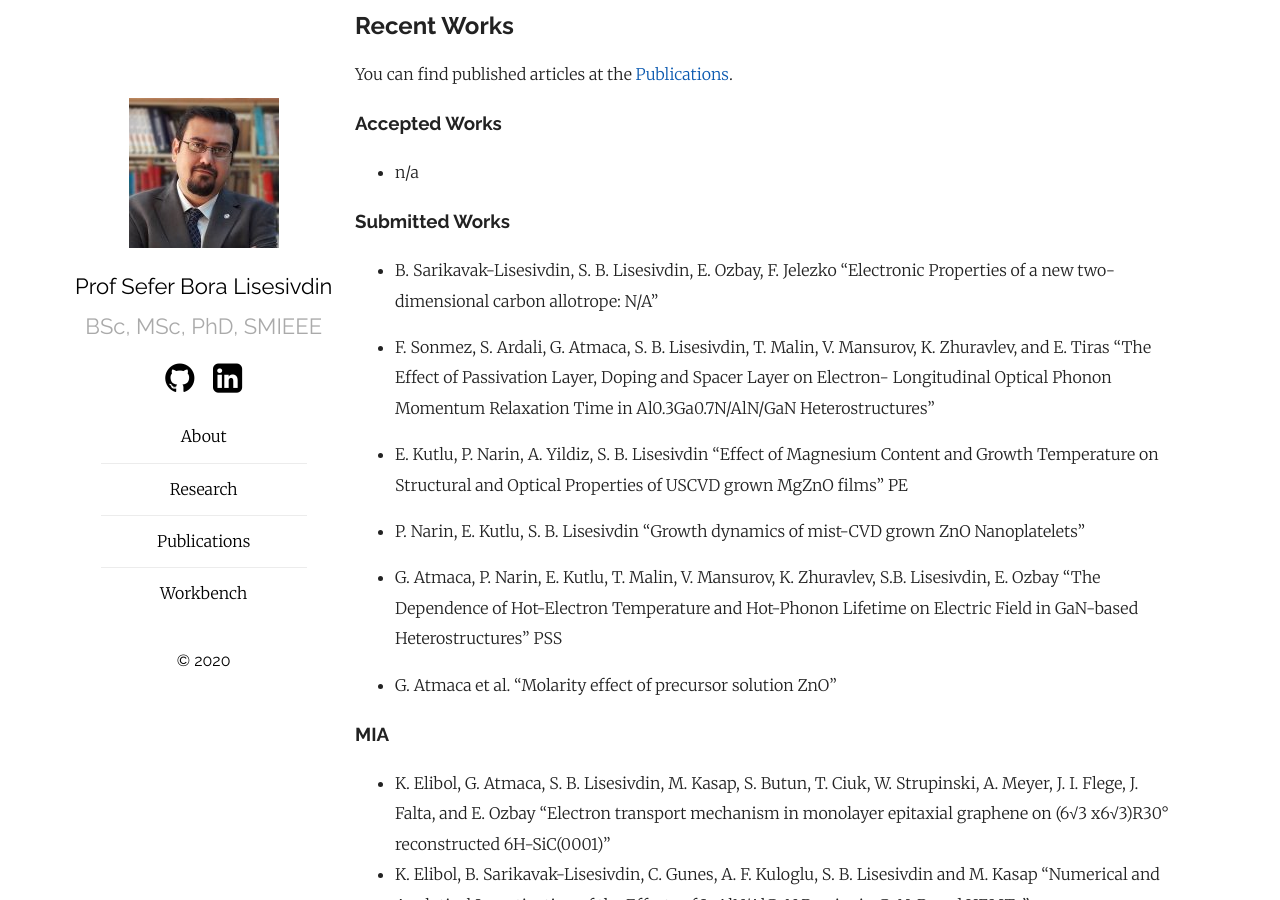
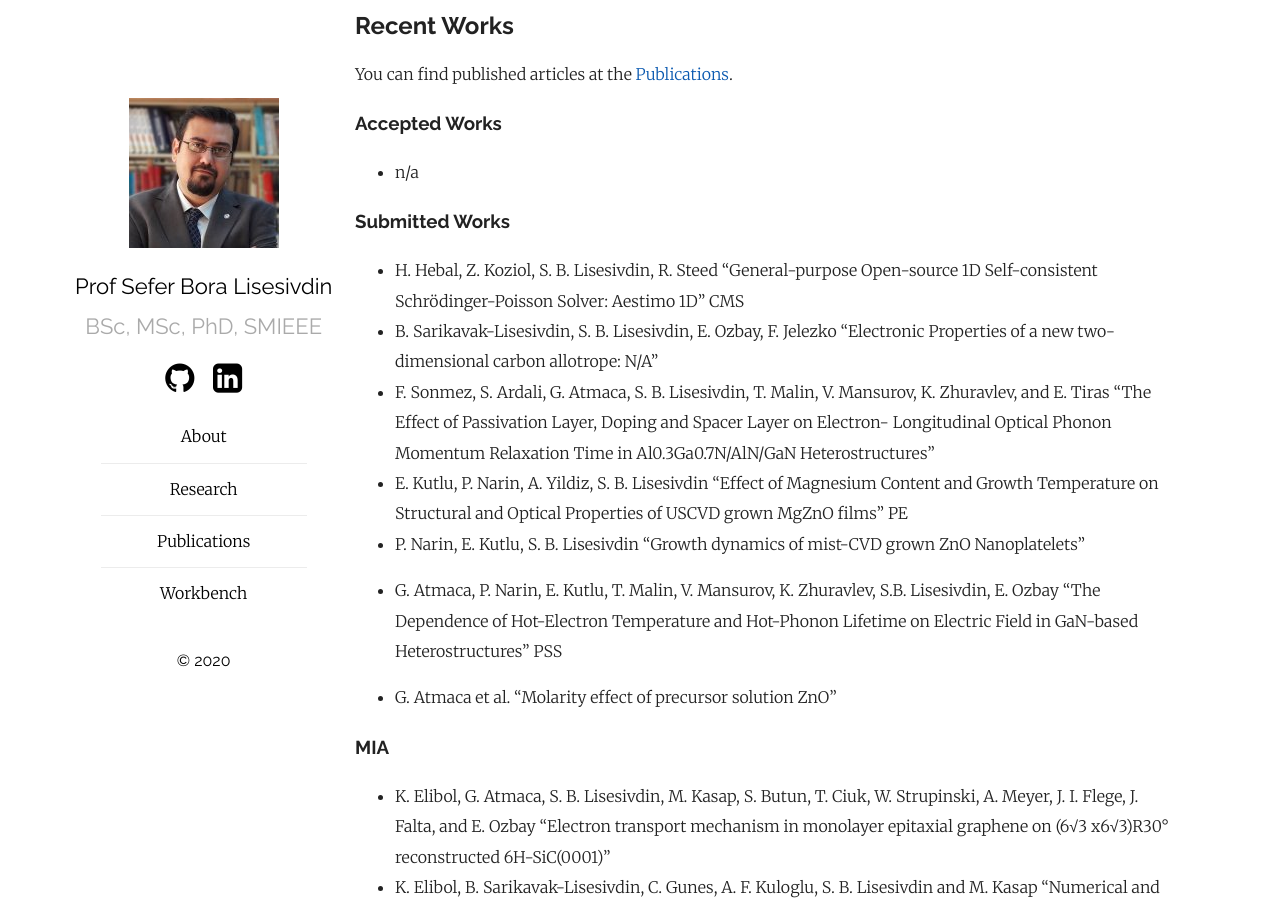
Before and after one commit to sblisesivdin/sblisesivdin.github.io, a Jekyll site: the page built from workbench.md, in a window 1280 px wide and 900 px high, scrolled down 602 px. Built offline with Jekyll 4.4.1, drawn with Linux system fonts in a browser that asks for light colours; our own code applies the rules of GitHub Pages for plain Markdown files.

Commit message:
Update workbench.md

```diff
--- a/workbench.md
+++ b/workbench.md
@@ -17,14 +17,11 @@ You can find published articles at the [Publications](publications.md).
 
 ### Submitted Works
 
+* H. Hebal, Z. Koziol, S. B. Lisesivdin, R. Steed "General-purpose Open-source 1D Self-consistent Schrödinger-Poisson Solver: Aestimo 1D" CMS
 * B. Sarikavak-Lisesivdin, S. B. Lisesivdin, E. Ozbay, F. Jelezko "Electronic Properties of a new two-dimensional carbon allotrope: N/A"
-
 * F. Sonmez, S. Ardali, G. Atmaca, S. B. Lisesivdin, T. Malin, V. Mansurov, K. Zhuravlev, and E. Tiras "The Effect of Passivation Layer, Doping and Spacer Layer on Electron- Longitudinal Optical Phonon Momentum Relaxation Time in Al0.3Ga0.7N/AlN/GaN Heterostructures"
-
 * E. Kutlu, P. Narin, A. Yildiz, S. B. Lisesivdin "Effect of Magnesium Content and Growth Temperature on Structural and Optical Properties of USCVD grown MgZnO films" PE
-
 * P. Narin, E. Kutlu, S. B. Lisesivdin "Growth dynamics of mist-CVD grown ZnO Nanoplatelets"
-
 * G. Atmaca, P. Narin, E. Kutlu, T. Malin, V. Mansurov, K. Zhuravlev, S.B. Lisesivdin, E. Ozbay "The Dependence of Hot-Electron Temperature and Hot-Phonon Lifetime on Electric Field in GaN-based Heterostructures" PSS
 
 
```
